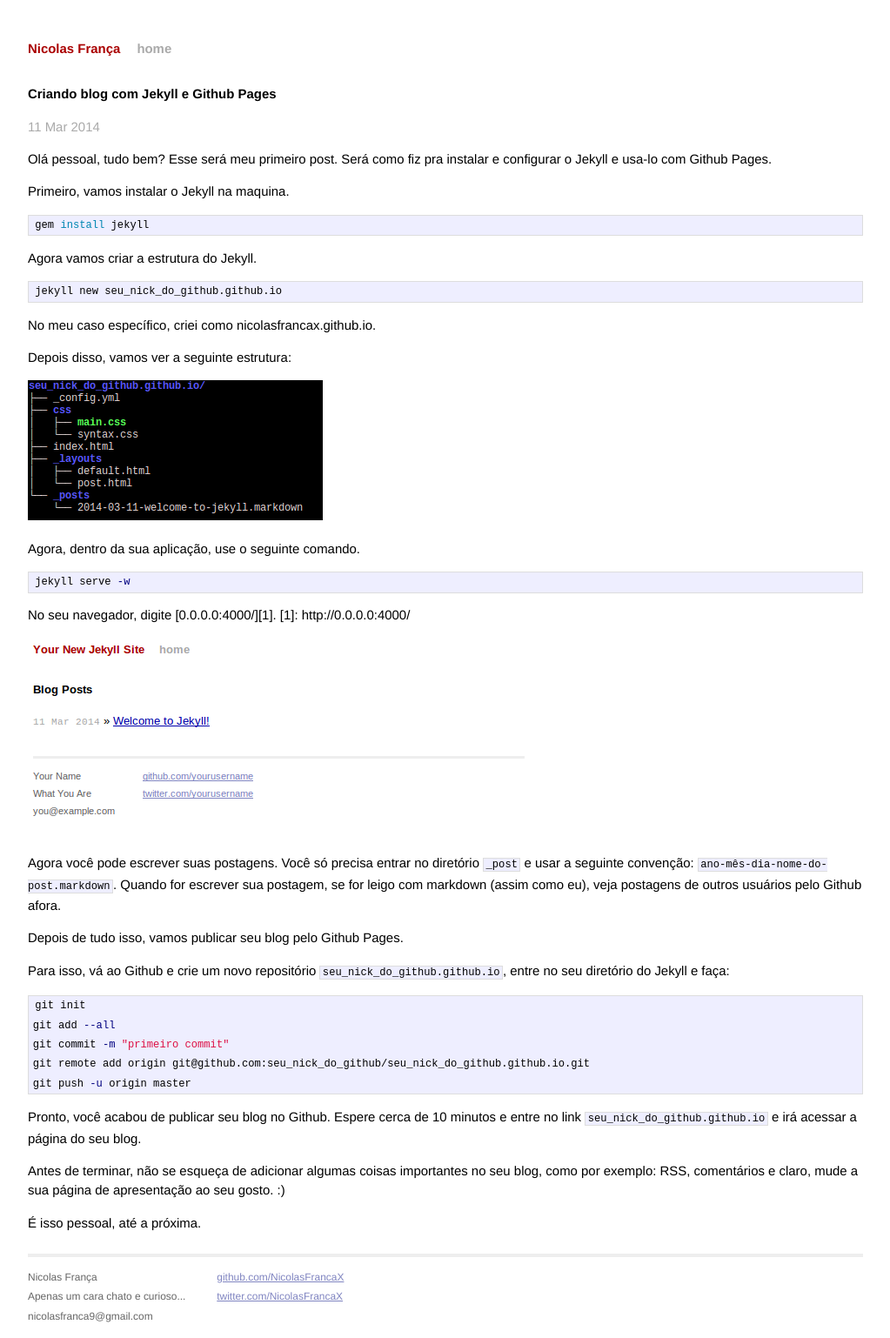
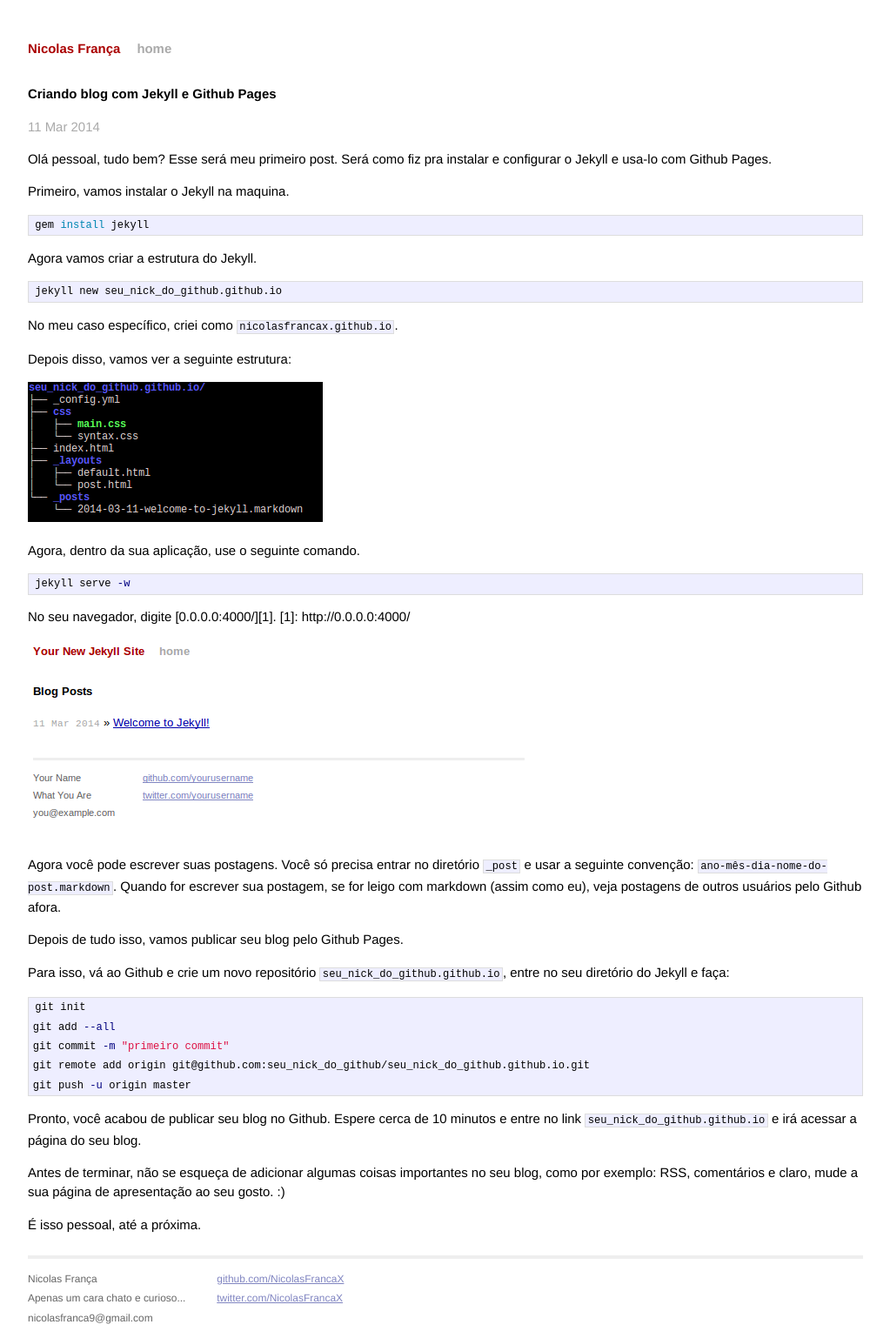
Before and after one commit to NicolasFrancaX/nicolasfrancax.github.io, a Jekyll site: the page built from _posts/2014-03-10-primeiros-passos-com-jekyll-e-github-pages.markdown, in a window 1280 px wide. Shown: the whole page at 87% size, without its empty margins (128-1151 px from the left). Built offline with Jekyll 4.4.1, drawn with Linux system fonts in a browser that asks for light colours; Markdown is read by kramdown in place of the engine named in the settings.

Commit message:
melhorias de tipografia - primeira postagem

```diff
--- a/_posts/2014-03-10-primeiros-passos-com-jekyll-e-github-pages.markdown
+++ b/_posts/2014-03-10-primeiros-passos-com-jekyll-e-github-pages.markdown
@@ -18,7 +18,7 @@
 jekyll new seu_nick_do_github.github.io
 {% endhighlight  %}
 
-No meu caso específico, criei como nicolasfrancax.github.io.
+No meu caso específico, criei como `nicolasfrancax.github.io`.
 
 Depois disso, vamos ver a seguinte estrutura:
 
```
